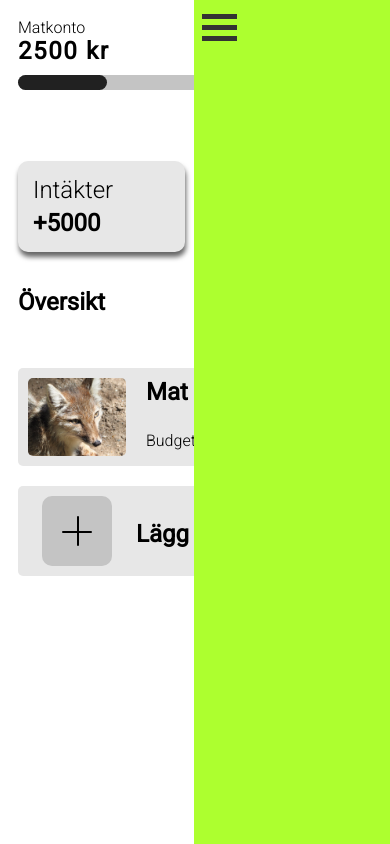
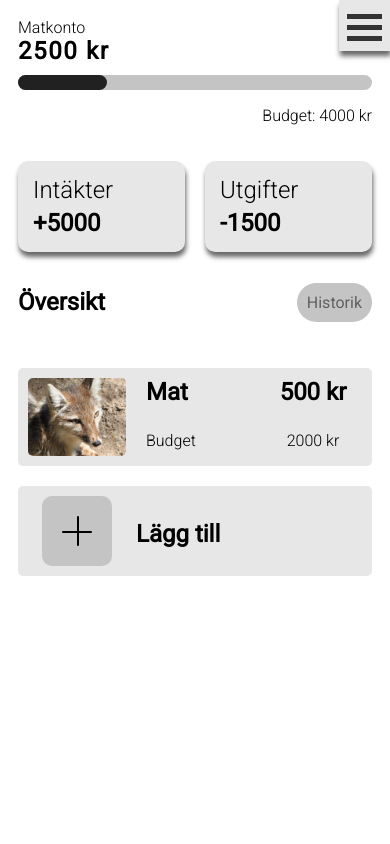
Before and after one commit to Markus-Simonsen-ITHS/JavaScript-med-ramverk-laboration-3, a Vue app in the folder deg/: page /landing in a window 390 px wide. Built offline with nearby package versions, Linux system fonts and the light colour scheme; no server answers.

Commit message:
Changed the design on the Navbar for mobile

```diff
--- a/deg/src/components/navbar/NavBar.vue
+++ b/deg/src/components/navbar/NavBar.vue
@@ -1,20 +1,36 @@
 <script>
-  import { collapsed, toggleNavbar, navbarWidth } from './state'
+  //import { collapsed, toggleNavbar, navbarWidth, navbarHeight } from './state'
 
   export default {
-    props: {},
-    setup() {
-      return { collapsed, toggleNavbar, navbarWidth }
+    data() {
+      return {
+        collapsed: true
+      }
     }
   }
 </script>
 
 <template>
-  <div class="navbar" :style="{ width: navbarWidth }">
-    <div class="container" @click="toggleNavbar()">
-      <div class="bar1" />
-      <div class="bar2" />
-      <div class="bar3" />
+  <div
+    class="navbar"
+    :style="{
+      width: collapsed ? '35px' : '180px',
+      height: collapsed ? '35px' : '450px'
+    }"
+  >
+    <div class="container" @click="collapsed = !collapsed">
+      <div
+        class="bar1"
+        :style="collapsed ? 'margin-top: 6px' : 'margin: 20px'"
+      />
+      <div
+        class="bar2"
+        :style="collapsed ? 'margin-top: 6px' : 'margin: 20px'"
+      />
+      <div
+        class="bar3"
+        :style="collapsed ? 'margin-top: 6px' : 'margin: 20px'"
+      />
     </div>
   </div>
 </template>
@@ -22,7 +38,8 @@
 <style scoped>
   .navbar {
     color: white;
-    background-color: greenyellow;
+    background-color: #e7e7e7;
+    box-shadow: 1px 5px 5px 0px #676767;
 
     float: right;
     position: fixed;
@@ -40,6 +57,7 @@
   .container {
     display: inline-block;
     cursor: pointer;
+    width: 70px;
   }
 
   .bar1,
@@ -48,7 +66,6 @@
     width: 35px;
     height: 5px;
     background-color: #333;
-    margin: 6px 0;
-    transition: 0.4s;
+    transition: 0.3s ease;
   }
 </style>
--- a/deg/src/components/navbar/state.js
+++ /dev/null
@@ -1,10 +0,0 @@
-import { ref, computed } from 'vue'
-
-export const collapsed = ref(false)
-export const toggleNavbar = () => (collapsed.value = !collapsed.value)
-
-export const NAVBAR_WIDTH = 180
-export const NAVBAR_WIDTH_COLLAPSED = 38
-export const navbarWidth = computed(
-  () => `${collapsed.value ? NAVBAR_WIDTH_COLLAPSED : NAVBAR_WIDTH}px`
-)
```
